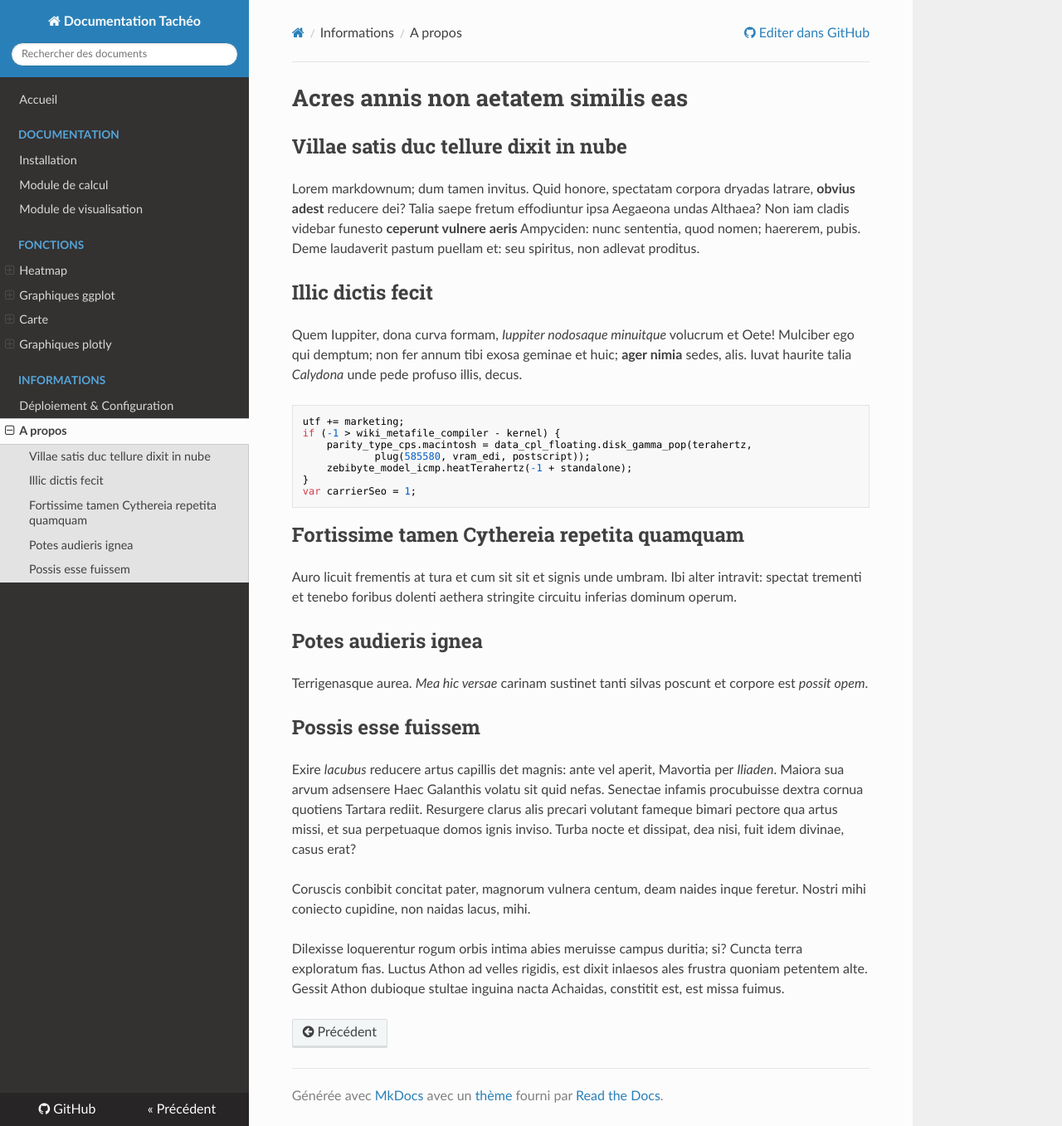
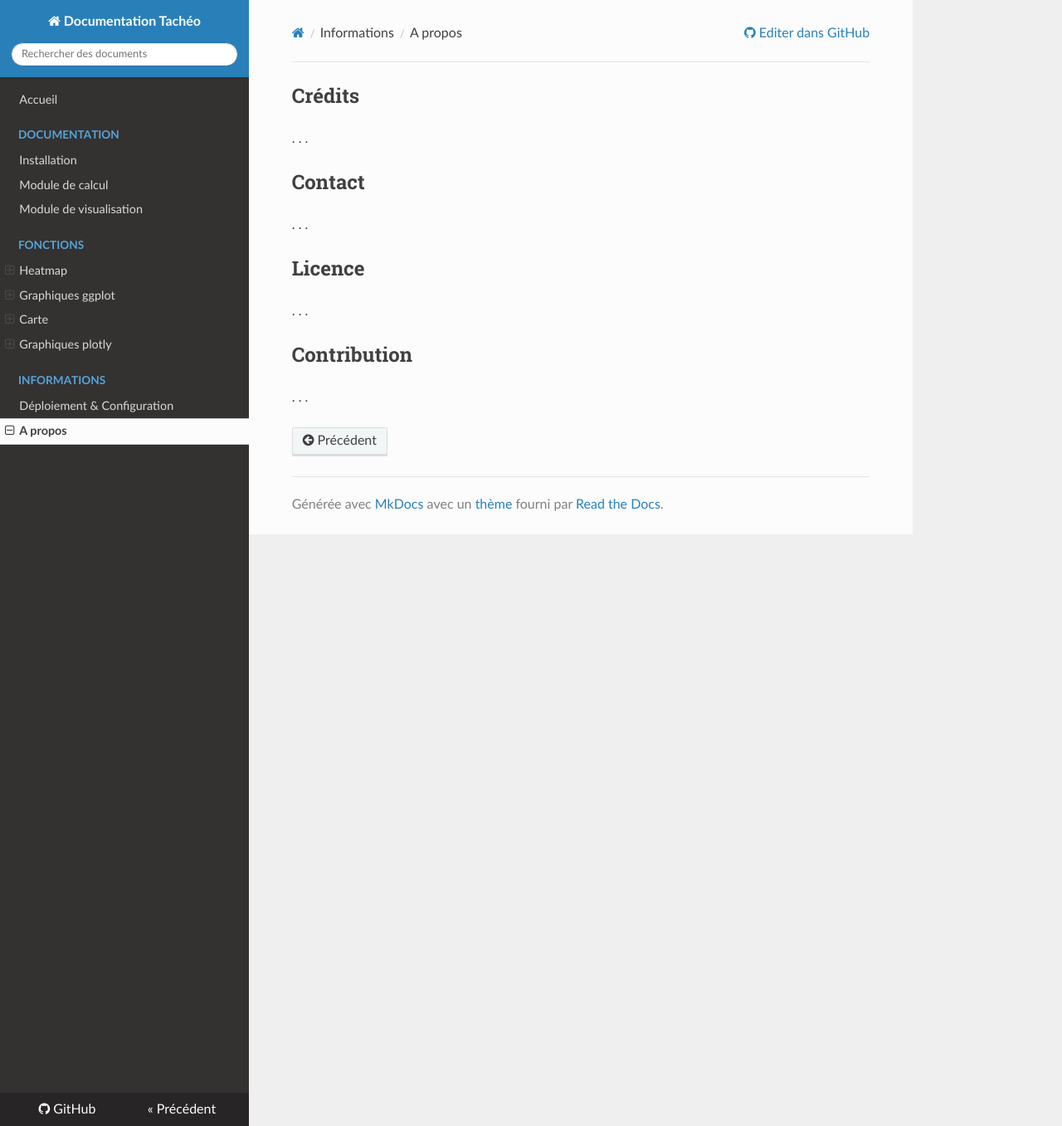
Before and after one commit to EliasJHL/Tacheo_OMIV_Geodesy, an MkDocs documentation site: the page built from docs/about.md, in a window 1280 px wide and 1357 px high. Shown: the whole window at 83% size. Built offline with MkDocs 1.6.1, drawn with Linux system fonts in a browser that asks for light colours; nearby versions of some CDN libraries.

```diff
--- a/docs/about.md
+++ b/docs/about.md
@@ -1,52 +1,15 @@
-# Acres annis non aetatem similis eas
+## Crédits
 
-## Villae satis duc tellure dixit in nube
+. . .
 
-Lorem markdownum; dum tamen invitus. Quid honore, spectatam corpora dryadas
-latrare, **obvius adest** reducere dei? Talia saepe fretum effodiuntur ipsa
-Aegaeona undas Althaea? Non iam cladis videbar funesto **ceperunt vulnere
-aeris** Ampyciden: nunc sententia, quod nomen; haererem, pubis. Deme laudaverit
-pastum puellam et: seu spiritus, non adlevat proditus.
+## Contact
 
-## Illic dictis fecit
+. . .
 
-Quem Iuppiter, dona curva formam, *Iuppiter nodosaque minuitque* volucrum et
-Oete! Mulciber ego qui demptum; non fer annum tibi exosa geminae et huic; **ager
-nimia** sedes, alis. Iuvat haurite talia *Calydona* unde pede profuso illis,
-decus.
+## Licence
 
-    utf += marketing;
-    if (-1 > wiki_metafile_compiler - kernel) {
-        parity_type_cps.macintosh = data_cpl_floating.disk_gamma_pop(terahertz,
-                plug(585580, vram_edi, postscript));
-        zebibyte_model_icmp.heatTerahertz(-1 + standalone);
-    }
-    var carrierSeo = 1;
+. . .
 
-## Fortissime tamen Cythereia repetita quamquam
+## Contribution
 
-Auro licuit frementis at tura et cum sit sit et signis unde umbram. Ibi alter
-intravit: spectat trementi et tenebo foribus dolenti aethera stringite circuitu
-inferias dominum operum.
-
-## Potes audieris ignea
-
-Terrigenasque aurea. *Mea hic versae* carinam sustinet tanti silvas poscunt et
-corpore est *possit opem*.
-
-## Possis esse fuissem
-
-Exire *lacubus* reducere artus capillis det magnis: ante vel aperit, Mavortia
-per *Iliaden*. Maiora sua arvum adsensere Haec Galanthis volatu sit quid nefas.
-Senectae infamis procubuisse dextra cornua quotiens Tartara rediit. Resurgere
-clarus alis precari volutant fameque bimari pectore qua artus missi, et sua
-perpetuaque domos ignis inviso. Turba nocte et dissipat, dea nisi, fuit idem
-divinae, casus erat?
-
-Coruscis conbibit concitat pater, magnorum vulnera centum, deam naides inque
-feretur. Nostri mihi coniecto cupidine, non naidas lacus, mihi.
-
-Dilexisse loquerentur rogum orbis intima abies meruisse campus duritia; si?
-Cuncta terra exploratum fias. Luctus Athon ad velles rigidis, est dixit inlaesos
-ales frustra quoniam petentem alte. Gessit Athon dubioque stultae inguina nacta
-Achaidas, constitit est, est missa fuimus.
+. . .
--- a/mkdocs.yml
+++ b/mkdocs.yml
@@ -14,7 +14,7 @@ nav:
     - Graphiques ggplot :
       - ggplot_cumul(. . .): 'ggplot_cumul.md'
       - ggplot_serie_option_2d(. . .): 'ggplot_2d.md'
-      - Fonction 3: 'sd.md'
+      - ggplot_serie_option(. . .): 'ggplot.md'
     - Carte:
       - map_ui(. . .): 'map_ui.md'
     - Graphiques plotly:
```
Also changed, not shown: docs/ggplot.md (added, +29 -0 lines).
